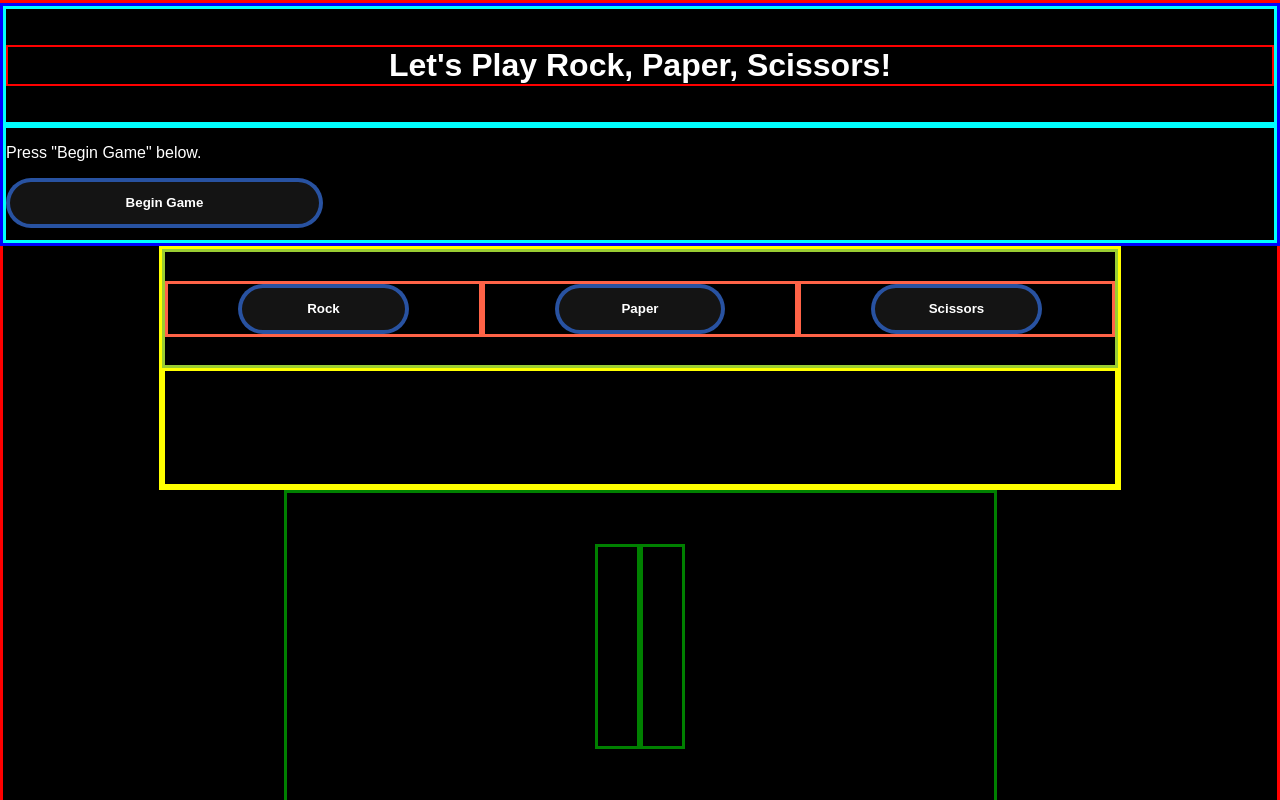
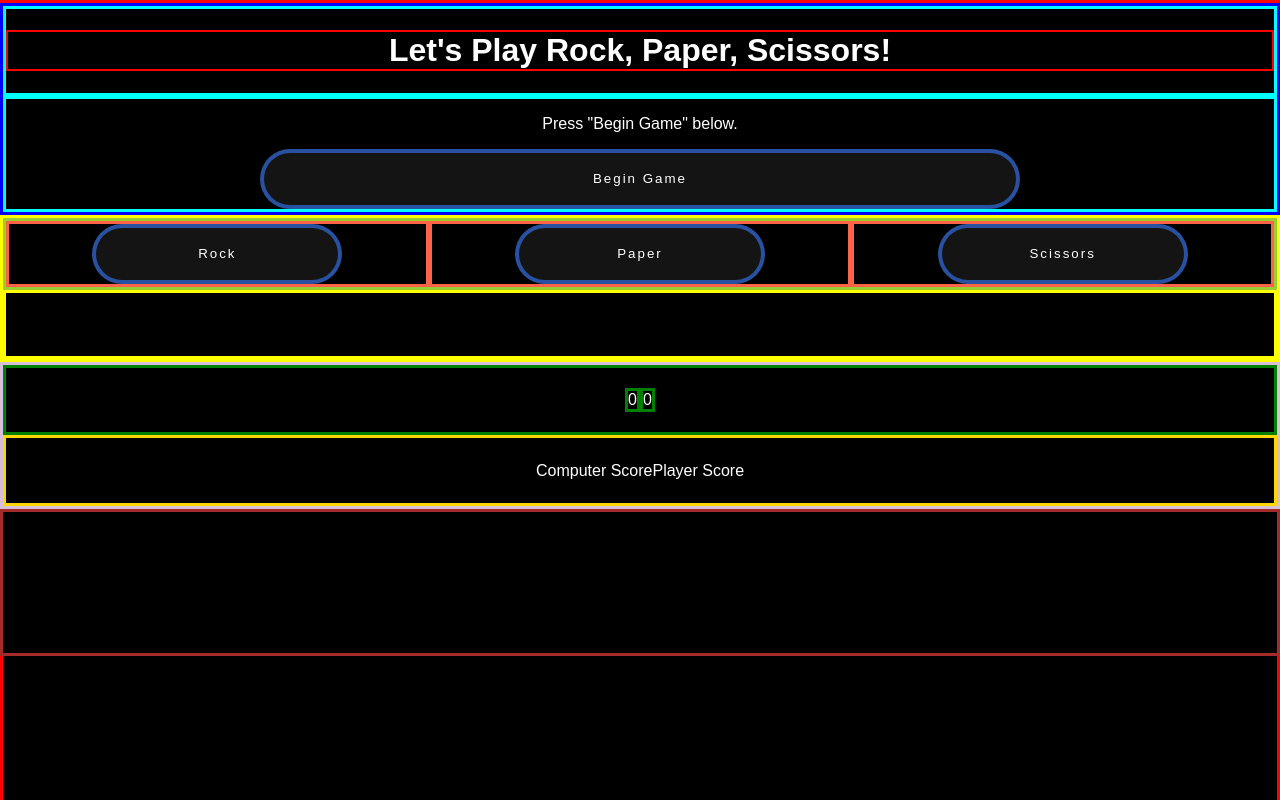
Before and after one commit to zamirkanji/rps_2021, a plain HTML site: page index.html in a window 1280 px wide. Both pictures are taken after a click on the button "Begin Game". Drawn offline with Linux system fonts and the light colour scheme.

Commit message:
update 1 11.14.21

```diff
--- a/app.js
+++ b/app.js
@@ -1,4 +1,17 @@
 const beginGame = document.querySelector('.begin-game');
+const rockbtn = document.querySelector('.rock-btn');
+const paperbtn = document.querySelector('.paper-btn');
+const scissorsbtn = document.querySelector('.scissors-btn');
+const selection = document.querySelector('.selection-container');
+
+const showComp = document.querySelector('#comp-selection')
+
+const displayScores = document.querySelector('.display-scores');
+const scores = document.querySelector('.scores');
+
+const computerScore = document.querySelector('.computer-score');
+const playerScore = document.querySelector('.player-score');
+const playAgain = document.querySelector('.play-again-container');
 
 const ROCK = "Rock";
 const PAPER = "Paper";
@@ -9,7 +22,7 @@ const ERROR = "Error!";
 let computerCount = 0;
 let playerCount = 0;
 
-beginGame.addEventListener('click', displayScores);
+beginGame.addEventListener('click', displayGame);
 
 //when clicked, check if scores are already displayed, if so, return and exit out of function before running
 
@@ -21,30 +34,73 @@ beginGame.addEventListener('click', displayScores);
 // 	}
 // })
 
+//append scores to displayscore div
+const displayCount = () => {
 
-function displayScores (e) {
-
-	console.log(e);
-	let displayScores = document.querySelector('.display-scores');
-	// e.classList.toggle('computer-score');
-	let computerScore = document.createElement('p');
-	let playerScore = document.createElement('p');
-
-	computerScore.classList.add('computer-score');
-	playerScore.classList.add('player-score');
 
 	computerScore.textContent = computerCount;
 	playerScore.textContent = playerCount;
-
-	displayScores.appendChild(computerScore);
-	displayScores.appendChild(playerScore);
-
-	if (e.propertyName == 'computer-score') {
-		return;
-		console.log(e.target)
-	}
+	scores.appendChild(computerScore);
+	scores.appendChild(playerScore);
 }
 
+
+//when begin game button is clicked, display buttons and scores
+function displayGame (e) {
+	displayCount();
+	console.log(e);
+	selection.classList.remove('vis');
+	displayScores.classList.remove('vis')
+
+	startGame();
+}
+
+//once game ends, winner is declared,
+function playAgainBtn () {
+	playAgain.classList.remove('vis');
+}
+
+// computerScore.textContent = '';
+// playerScore.textContent = '';
+
+const startGame = () => {
+	rockbtn.addEventListener('click', () => {
+		let selection = computerPlay();
+		// console.log(selection);
+		showComp.textContent = `Computer chose: ${selection}`;
+		if (selection == SCISSORS) {
+			playerScore.textContent = ++playerCount;
+		} else if (selection == PAPER) {
+			computerScore.textContent = ++computerCount;
+		} else {
+
+		}
+	})
+	paperbtn.addEventListener('click', () => {
+		let selection = computerPlay();
+		// console.log(selection);
+		showComp.textContent = `Computer chose: ${selection}`;
+		if (selection == SCISSORS) {
+			playerScore.textContent = ++playerCount;
+		} else if (selection == PAPER) {
+			computerScore.textContent = ++computerCount;
+		} else {
+
+		}
+	})
+	scissorsbtn.addEventListener('click', () => {
+		let selection = computerPlay();
+		// console.log(selection);
+		showComp.textContent = `Computer chose: ${selection}`;
+		if (selection == SCISSORS) {
+			playerScore.textContent = ++playerCount;
+		} else if (selection == PAPER) {
+			computerScore.textContent = ++computerCount;
+		} else {
+
+		}
+	})
+}
 
 //once game starts and player makes selection, then run this function and return result to comp selection DOM
 //function to randomize computer selection
@@ -69,25 +125,6 @@ let computerPlay = () => {
 	return r;
 };
 
-
-
-//function that takes in players input value and returns it
-// let playerSelection = () => {
-// 	const initialInput = prompt("What selection do you choose?").trim();
-// 	let playerInput = initialInput.charAt(0).toUpperCase() + initialInput.slice(1);
-// 	// console.log(playerInput);
-// 	if (playerInput == ROCK) {
-// 		playerInput = ROCK;
-// 	} else if (playerInput == PAPER) {
-// 		playerInput = PAPER;
-// 	} else if (playerInput == SCISSORS) {
-// 		playerInput = SCISSORS;
-// 	} else {
-// 		console.log("ERROR. Not an Input");
-// 	}
-// 	console.log(`Player chooses: ${playerInput}`);
-// 	return playerInput;
-// };
 
 //function takes in player and computers input and returns winner of each round. incrementing count of winner
 function playRound (comp, player) {
--- a/index.html
+++ b/index.html
@@ -15,30 +15,44 @@
             </div>
             <div class="begin-container">
                 <p id="instructions">Press "Begin Game" below.</p>
-                <button class="begin-game">Begin Game</button>
+                <button class="begin-game btns">Begin Game</button>
             </div>
 
         </div>
-        <div class="selection">
+        <div class="selection-container vis">
             <div class="player-selection">
-                <div class="rock-container">
-                    <button class="rock-btn">Rock</button>
+                <div class="rock-container  fade">
+                    <button class="rock-btn btns">Rock</button>
                     <!-- <p>Rock</p> -->
                 </div>
-                <div class="paper-container">
-                    <button class="paper-btn">Paper</button>
+                <div class="paper-container fade">
+                    <button class="paper-btn btns">Paper</button>
                     <!-- <p>Paper</p> -->
                 </div>
-                <div class="scissors-container">
-                    <button class="scissors-btn">Scissors</button>
+                <div class="scissors-container fade">
+                    <button class="scissors-btn btns">Scissors</button>
                     <!-- <p>Scissors</p> -->
                 </div>
             </div>
             <div class="comp-selection">
+                <p id="comp-selection"></p>
             </div>
         </div>
-        <div class="display-scores">
-
+        <div class="display-scores vis">
+            <div class="scores fade">
+                <p class="computer-score"></p>
+                <p class="player-score"></p>
+            </div>
+            <div class="score-text">
+                <p id="comp-text" class="txt">Computer Score</p>
+                <p id="player-text" class="txt">Player Score</p>
+            </div>
+        </div>
+        <div class="display-winner">
+            <p id="winner"></p>
+        </div>
+        <div class="play-again-container vis">
+            <button class="play-again btns">Play Again</button>
         </div>
     </div>
 
--- a/style.css
+++ b/style.css
@@ -51,38 +51,27 @@ html, body {
     flex: 1;
     display: flex;
     flex-direction: column;
+    justify-content: center;
+    align-items: center;
 }
 
 #instructions {
     color: white;
 }
 
-.begin-game {
-    background-color: #141414;
-    border: 4px solid rgba(54, 124, 255, 0.6);
-    font-weight: 600;
-    position: relative;
-    outline: none;
-    border-radius: 50px;
-    display: flex;
-    justify-content: center;
-    align-items: center;
-    cursor: pointer;
-    /* height: 45px;
-    width: 130px; */
-    width: 25%;
-    height: 50px;
-    opacity: 1;
-    color: white;
-}
 
-.selection {
+.selection-container {
     flex: 1;
-    width: 75%;
+    width: 100%;
     border: 3px solid yellow;
     /* margin: 25px; */
     display: flex;
     flex-direction: column;
+    /* visibility: hidden; */
+}
+
+.vis {
+    visibility: hidden;
 }
 
 .player-selection {
@@ -94,102 +83,158 @@ html, body {
     /* gap: 25px; */
 }
 
+.comp-selection {
+    border: 3px solid blue;
+    display: flex;
+    justify-content: center;
+    align-items: center;
+
+}
+ #comp-selection {
+     color: white;
+ }
+
+.fade {
+    display: inline-block;
+    font-family: Arial, Helvetica, sans-serif;
+    /* font-size: 150px; */
+    color: black;
+    animation: fadeIn linear 2s;
+    -webkit-animation: fadeIn linear 2s;
+    -moz-animation: fadeIn linear 2s;
+    -o-animation: fadeIn linear 2s;
+    -ms-animation: fadeIn linear 2s;
+}
+
+    @keyframes fadeIn {
+        0% {opacity:0;}
+        100% {opacity:1;}
+      }
+
+    @-moz-keyframes fadeIn {
+        0% {opacity:0;}
+        100% {opacity:1;}
+      }
+
+    @-webkit-keyframes fadeIn {
+        0% {opacity:0;}
+        100% {opacity:1;}
+      }
+
+    @-o-keyframes fadeIn {
+        0% {opacity:0;}
+        100% {opacity:1;}
+      }
+
+    @-ms-keyframes fadeIn {
+        0% {opacity:0;}
+        100% {opacity:1;}
+      }
+
+
 .rock-container {
+    border: 3px solid tomato;
+    display: flex;
+    justify-content: center;
+    /* height: 100%; */
+    flex: 1;
+}
+
+.paper-container {
     border: 3px solid tomato;
     display: flex;
     justify-content: center;
     flex: 1;
 }
-.rock-btn {
+
+.scissors-container {
+    border: 3px solid tomato;
+    display: flex;
+    justify-content: center;
+    flex: 1;
+}
+
+.btns {
     /* width: 50%; */
     text-align: center;
     background-color: #141414;
     border: 4px solid rgba(54, 124, 255, 0.6);
-    font-weight: 600;
+    font-weight: 400;
+    letter-spacing: .15em;
     position: relative;
     outline: none;
-    border-radius: 50px;
+    border-radius: 30px;
     display: flex;
     justify-content: center;
     align-items: center;
     cursor: pointer;
     /* height: 45px;
     width: 130px; */
-    width: 55%;
-    height: 50px;
+    width: 60%;
+    height: 60px;
     opacity: 1;
     color: white;
-}
-.paper-container {
-    border: 3px solid tomato;
-    display: flex;
-    justify-content: center;
-    flex: 1;
-}
-.paper-btn {
-    /* width: 50%; */
-    text-align: center;
-    background-color: #141414;
-    border: 4px solid rgba(54, 124, 255, 0.6);
-    font-weight: 600;
-    position: relative;
-    outline: none;
-    border-radius: 50px;
-    display: flex;
-    justify-content: center;
-    align-items: center;
-    cursor: pointer;
-    /* height: 45px;
-    width: 130px; */
-    width: 55%;
-    height: 50px;
-    opacity: 1;
-    color: white;
-}
-.scissors-container {
-    border: 3px solid tomato;
-    display: flex;
-    justify-content: center;
-    flex: 1;
-}
-.scissors-btn {
-    /* width: 50%; */
-    text-align: center;
-    background-color: #141414;
-    border: 4px solid rgba(54, 124, 255, 0.6);
-    font-weight: 600;
-    position: relative;
-    outline: none;
-    border-radius: 50px;
-    display: flex;
-    justify-content: center;
-    align-items: center;
-    cursor: pointer;
-    /* height: 45px;
-    width: 130px; */
-    width: 55%;
-    height: 50px;
-    opacity: 1;
-    color: white;
-}
+    /* padding: 30; */
+    }
+
+    .btns:hover {
+        opacity: .6;
+    }
 
 .comp-selection {
     flex: 1;
     border: 3px solid yellow;
 }
 
-
 .display-scores {
     flex: 1;
-    width: 50%;
+    width: 100%;
+    border: 3px solid thistle;
+    display: flex;
+    flex-direction: column;
+    padding: 0;
+    /* margin: 25px; */
+    /* padding: 35px; */
+    /* justify-content: center;
+    align-items: center; */
+}
+
+.scores {
     border: 3px solid green;
+    flex: 1;
     display: flex;
-    flex-direction: row;
-    /* margin: 25px; */
-    padding: 35px;
     justify-content: center;
+    align-items: center;
+}
+.score-text {
+    border: 3px solid gold;
+    flex: 1;
+    display: flex;
+    justify-content: center;
+    align-items: center;
+    /* gap: 25px; */
+}
+
+.txt {
+    color: white;
 }
 .computer-score, .player-score{
     border: 3px solid green;
-    padding: 15px;
+    /* padding: 15px; */
+    color: white;
 }
+
+.play-again-container {
+    flex: 1;
+    border: 3px solid purple;
+    width: 100%;
+    display: flex;
+    justify-content: center;
+    align-items: center;
+}
+
+.display-winner {
+    flex: 1;
+    border: 3px solid brown;
+    width: 100%;
+}
```
